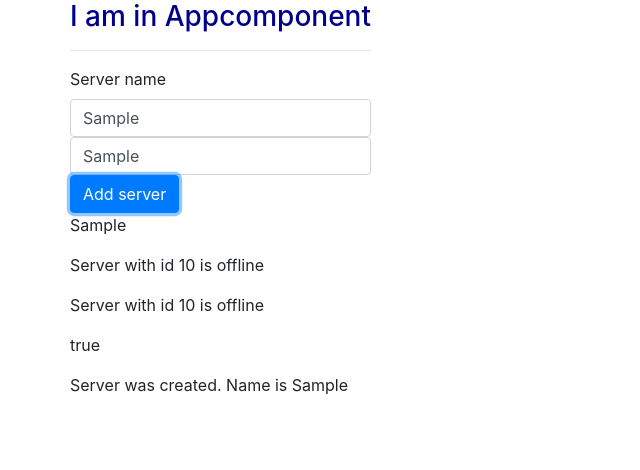
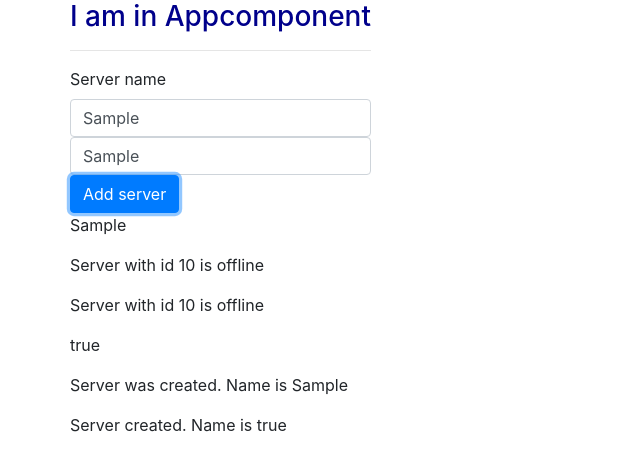
Before and after one commit to rohits2712/Angular, an Angular app: page / in a window 1280 px wide. Both pictures are taken after typing "Sample" into the empty fields and a click on the button "Add server". Shown: the top 470 px of the page, without its empty margins (0-640 px from the left). Built offline with nearby package versions, Linux system fonts and the light colour scheme.

Commit message:
ngIf with else

```diff
--- a/src/app/servers/servers.component.html
+++ b/src/app/servers/servers.component.html
@@ -13,3 +13,7 @@
 <p>{{serverCreationStatus}}</p>
 <!-- here removed curly braces by inner text, so used property binding instead of string interpolation -->
 <!-- Output some text , should use string interpolation and changing property - use property binding -->
+<p *ngIf = "serverCreated;else noServer;">Server created. Name is {{serverCreated}} </p>
+<ng-template #noServer>
+    <p>No server was created</p>
+</ng-template>
--- a/src/app/servers/servers.component.ts
+++ b/src/app/servers/servers.component.ts
@@ -9,6 +9,7 @@
   allowNewServer = false;
   serverCreationStatus = 'No server was created';
   serverName="Testserver";
+  serverCreated = false;
   constructor() {
       setTimeout(() => {
         this.allowNewServer = true;
@@ -19,6 +20,7 @@
   ngOnInit() {
   }
   OnCreateServer(){
+    this.serverCreated = true;
     this.serverCreationStatus = "Server was created. Name is "+ this.serverName;
   }
 
```
